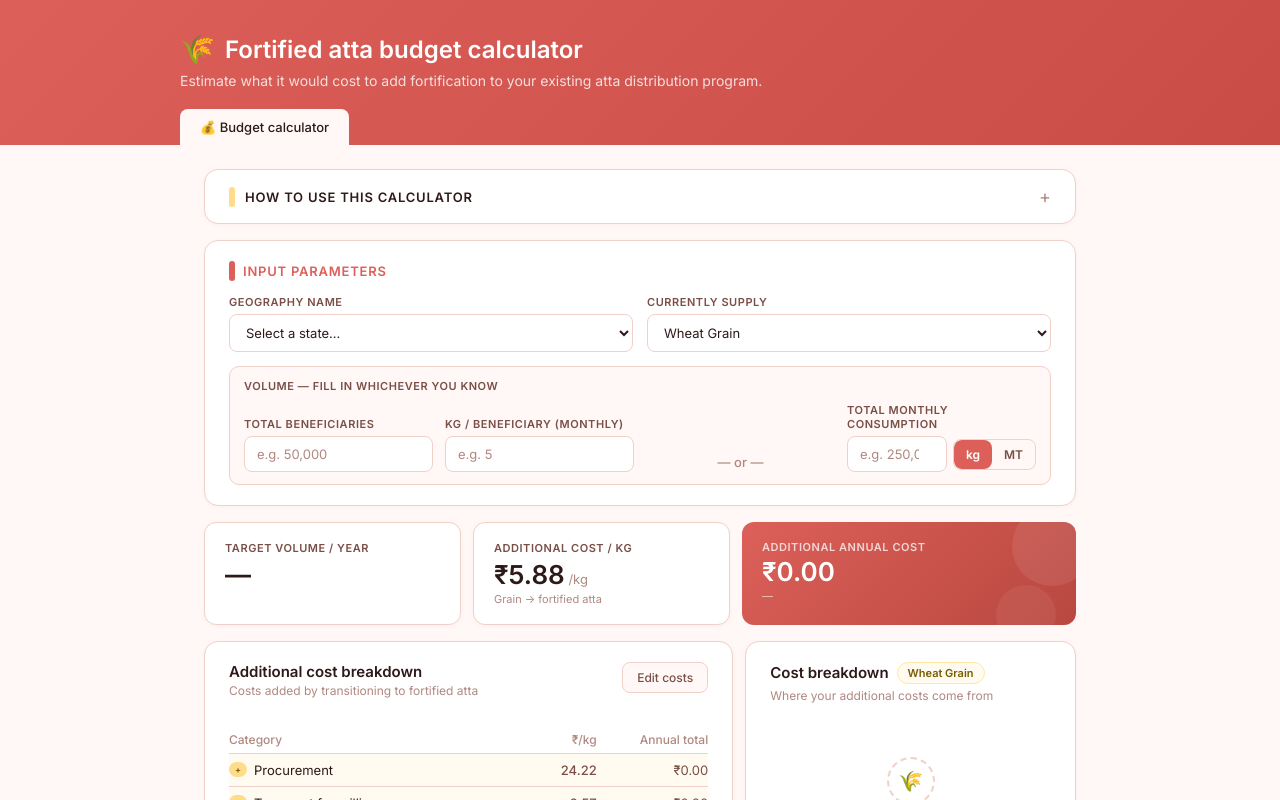
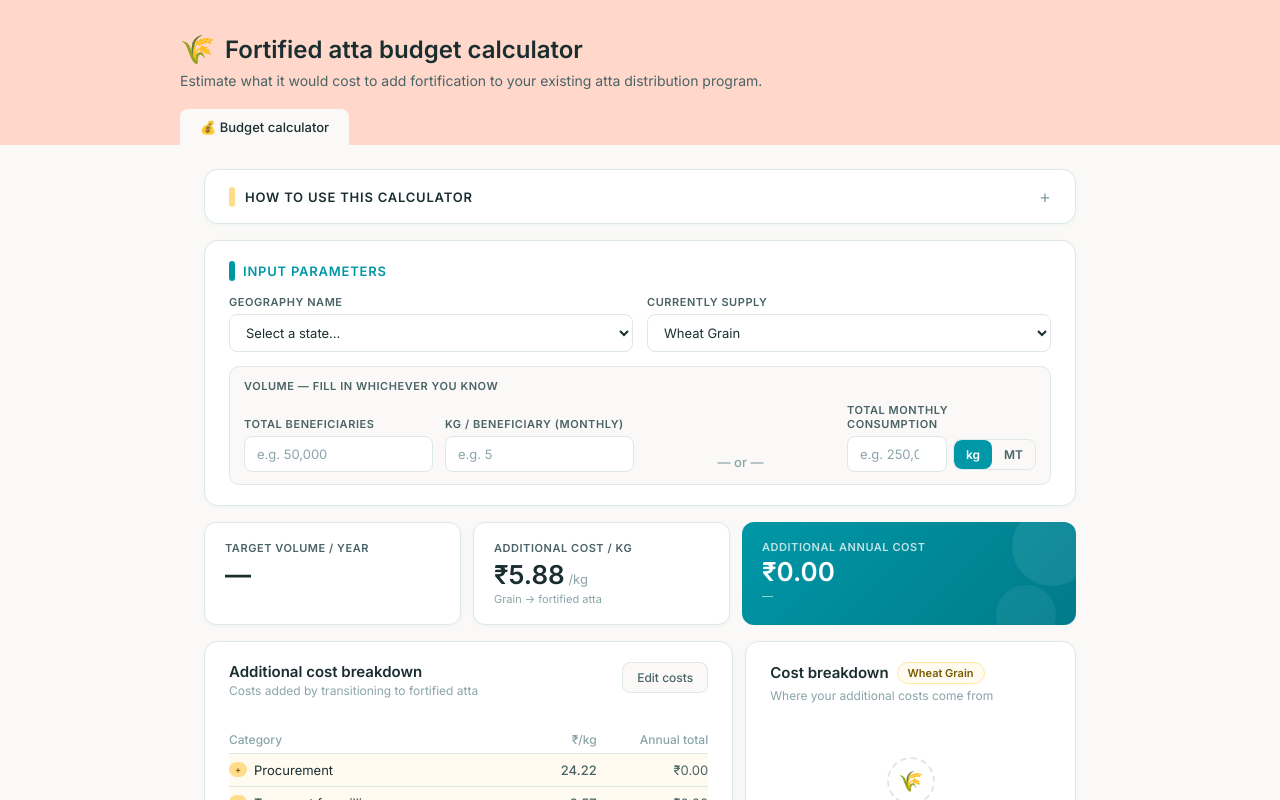
Before and after one commit to rebeccamurerwa-collab/atta-calculator, a React (Vite) app: page / in a window 1280 px wide. Shown: the top 800 px of the page. Built offline with nearby package versions, Linux system fonts and the light colour scheme.

Commit message:
Refactor color constants and update styles
Updated color constants and styles in App.jsx for improved UI consistency.

```diff
--- a/src/App.jsx
+++ b/src/App.jsx
@@ -51,7 +51,7 @@ const SCORE = {
   modern:{ compliance:3, infrastructure:3, shelfLife:3, reach:3, automation:3 },
 };
 
-const C = { red:"#dc6059", yellow:"#ffdc8b", teal:"#0097a7", redLight:"#fff2f0", redMid:"#f5b8b5", tealLight:"#ffd8cb", tealMid:"#f0a898", yellowLight:"#fffbf0", yellowMid:"#ffe9a0", dark:"#2d1a18", mid:"#7a4f47", light:"#b08880", border:"#f0d0c8", bg:"#fff8f6", sand:"#ffd8cb" };
+const C = { red:"#0097a7", yellow:"#ffdc8b", teal:"#0097a7", redLight:"#e0f5f7", redMid:"#4ec4cf", tealLight:"#ffd8cb", tealMid:"#f0a898", yellowLight:"#fffbf0", yellowMid:"#ffe9a0", dark:"#1a2e30", mid:"#4a6366", light:"#8aa5a8", border:"#dde8e9", bg:"#faf9f7", sand:"#ffd8cb" };
 const PIE_COLORS = [C.red, C.teal, C.yellow, "#e8927c","#f0a898","#ffd8cb","#f5c842","#6dd6a0"];
 
 const fmt2 = n => Number(n).toFixed(2);
@@ -67,7 +67,7 @@ const globalStyle = `
   *, *::before, *::after { box-sizing: border-box; margin: 0; padding: 0; }
   body { font-family: 'Inter', -apple-system, sans-serif; background: ${C.bg}; color: ${C.dark}; min-height: 100vh; }
   input, select { font-family: inherit; font-size: 13px; padding: 9px 12px; border: 1.5px solid ${C.border}; border-radius: 8px; outline: none; background: #fff; color: ${C.dark}; width: 100%; transition: border-color 0.15s, box-shadow 0.15s; }
-  input:focus, select:focus { border-color: ${C.red}; box-shadow: 0 0 0 3px rgba(220,96,89,0.12); }
+  input:focus, select:focus { border-color: ${C.teal}; box-shadow: 0 0 0 3px rgba(0,151,167,0.12); }
   input::placeholder { color: ${C.light}; }
   button { font-family: inherit; cursor: pointer; }
 `;
@@ -164,7 +164,7 @@ function MillTab() {
   });
   return (
     <div>
-      <div style={{background:"#fff",border:`1px solid ${C.border}`,borderRadius:14,padding:"1.25rem 1.5rem",marginBottom:"1rem",boxShadow:"0 1px 4px rgba(220,96,89,0.06)"}}>
+      <div style={{background:"#fff",border:`1px solid ${C.border}`,borderRadius:14,padding:"1.25rem 1.5rem",marginBottom:"1rem",boxShadow:"0 1px 4px rgba(0,151,167,0.06)"}}>
         <p style={{fontSize:13,color:C.mid,margin:"0 0 14px",lineHeight:1.7}}>Select a mill type to explore its suitability for your fortified atta program. Information is drawn from the <em>Wheat Flour Supply Chain Analysis</em>, Food Fortification Initiative (FFI), Haryana, 2016.</p>
         <div style={{display:"grid",gridTemplateColumns:"repeat(3,1fr)",gap:10}}>
           {MILLS.map(m=>(
@@ -189,7 +189,7 @@ function MillTab() {
         </div>
         <p style={{fontSize:10,color:C.light,margin:"8px 0 0"}}>● ● ● High &nbsp;·&nbsp; ● ● ○ Medium &nbsp;·&nbsp; ● ○ ○ Low</p>
       </div>
-      <div style={{background:"#fff",border:`1px solid ${C.border}`,borderRadius:14,padding:"1.25rem 1.5rem",marginBottom:"1rem",boxShadow:"0 1px 4px rgba(220,96,89,0.06)"}}>
+      <div style={{background:"#fff",border:`1px solid ${C.border}`,borderRadius:14,padding:"1.25rem 1.5rem",marginBottom:"1rem",boxShadow:"0 1px 4px rgba(0,151,167,0.06)"}}>
         <SectionTitle sub="Product quality and regulatory compliance">Quality & specifications</SectionTitle>
         <div style={{overflowX:"auto"}}>
           <table style={{width:"100%",borderCollapse:"collapse",fontSize:12}}>
@@ -216,7 +216,7 @@ function MillTab() {
           </table>
         </div>
       </div>
-      <div style={{background:"#fff",border:`1px solid ${C.border}`,borderRadius:14,padding:"1.25rem 1.5rem",boxShadow:"0 1px 4px rgba(220,96,89,0.06)"}}>
+      <div style={{background:"#fff",border:`1px solid ${C.border}`,borderRadius:14,padding:"1.25rem 1.5rem",boxShadow:"0 1px 4px rgba(0,151,167,0.06)"}}>
         <SectionTitle sub="Procurement, distribution and operational considerations">Operational aspects</SectionTitle>
         <div style={{overflowX:"auto"}}>
           <table style={{width:"100%",borderCollapse:"collapse",fontSize:12}}>
@@ -548,7 +548,7 @@ export default function App() {
 
   const volMT = targetVol>0 ? (targetVol/1000).toFixed(2)+" MT" : null;
   const costPerKg = additionalUnitTotal;
-  const cardShadow = "0 1px 4px rgba(220,96,89,0.06)";
+  const cardShadow = "0 1px 4px rgba(0,151,167,0.06)";
 
   const tabs = [
     { id:"calculator", label:"💰 Budget calculator" },
@@ -558,19 +558,19 @@ export default function App() {
     <>
       <style>{globalStyle}</style>
 
-      <div style={{background:`linear-gradient(135deg, ${C.red} 0%, #c94d46 100%)`,padding:"2rem 2rem 0"}}>
+      <div style={{background:`#ffd8cb`,padding:"2rem 2rem 0"}}>
         <div style={{maxWidth:920,margin:"0 auto"}}>
           <div style={{display:"flex",alignItems:"center",gap:10,marginBottom:6}}>
             <span style={{fontSize:28}}>🌾</span>
-            <h1 style={{fontSize:24,fontWeight:600,color:"#fff",margin:0}}>Fortified atta budget calculator</h1>
+            <h1 style={{fontSize:24,fontWeight:600,color:C.dark,margin:0}}>Fortified atta budget calculator</h1>
           </div>
-          <p style={{fontSize:14,color:"rgba(255,255,255,0.8)",margin:"0 0 1.25rem"}}>Estimate what it would cost to add fortification to your existing atta distribution program.</p>
+          <p style={{fontSize:14,color:C.mid,margin:"0 0 1.25rem"}}>Estimate what it would cost to add fortification to your existing atta distribution program.</p>
           <div style={{display:"flex",gap:4}}>
             {tabs.map(t=>(
               <button key={t.id} onClick={()=>setActiveTab(t.id)}
                 style={{padding:"10px 20px",fontSize:13,fontWeight:500,border:"none",borderRadius:"8px 8px 0 0",cursor:"pointer",
-                  background:activeTab===t.id?C.bg:"rgba(255,255,255,0.15)",
-                  color:activeTab===t.id?C.dark:"rgba(255,255,255,0.85)"}}>
+                  background:activeTab===t.id?C.bg:"rgba(0,0,0,0.08)",
+                  color:activeTab===t.id?C.dark:C.mid}}>
                 {t.label}
               </button>
             ))}
@@ -680,7 +680,7 @@ export default function App() {
                 <p style={{fontSize:26,fontWeight:600,color:C.dark,margin:0,lineHeight:1.1}}>₹{fmt2(costPerKg)}<span style={{fontSize:13,fontWeight:400,color:C.light}}> /kg</span></p>
                 <p style={{fontSize:11,color:C.light,margin:"3px 0 0"}}>{isGrain?"Grain → fortified atta":"Flour → fortified atta"}</p>
               </div>
-              <div style={{background:`linear-gradient(135deg, ${C.red} 0%, #b84840 100%)`,borderRadius:12,padding:"1.1rem 1.25rem",position:"relative",overflow:"hidden"}}>
+              <div style={{background:`linear-gradient(135deg, ${C.teal} 0%, #007b8a 100%)`,borderRadius:12,padding:"1.1rem 1.25rem",position:"relative",overflow:"hidden"}}>
                 <div style={{position:"absolute",right:-16,top:-16,width:80,height:80,borderRadius:"50%",background:"rgba(255,255,255,0.08)"}}/>
                 <div style={{position:"absolute",right:20,bottom:-20,width:60,height:60,borderRadius:"50%",background:"rgba(255,255,255,0.06)"}}/>
                 <p style={{fontSize:11,fontWeight:600,color:"rgba(255,255,255,0.75)",textTransform:"uppercase",letterSpacing:"0.05em",margin:"0 0 4px"}}>Additional annual cost</p>
```
